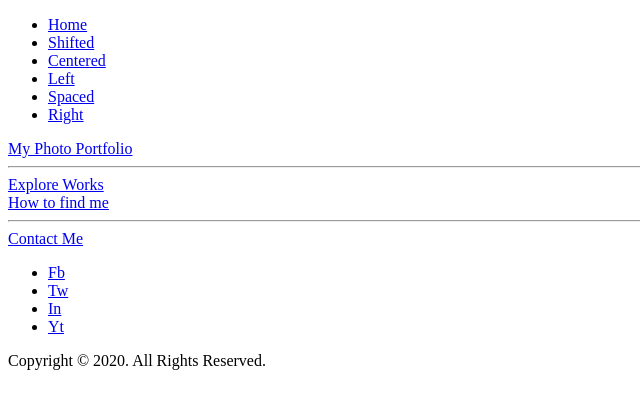
After one commit to ArchBacon/Photo-Portfolio, a Symfony app: template templates/alternatives/home/spaced.html.twig in a window 1280 px wide. The commit adds this page. Shown: the top 409 px of the page, without its empty margins (0-640 px from the left). Run offline with Twig, Linux system fonts and the light colour scheme; the template is opened without the code that fills it, so the values that code supplies are empty; some libraries are stand-ins or nearby versions.

Commit message:
Moved alternative templates to seperate folder for clearity

```diff
--- a/src/Controller/HomeController.php
+++ b/src/Controller/HomeController.php
@@ -13,6 +13,6 @@ class HomeController extends AbstractController
     #[Route('/', name: 'app_home')]
     public function index(): Response
     {
-        return $this->render('home/shifted.html.twig');
+        return $this->render('home/index.html.twig');
     }
 }
--- a/templates/home/spaced.html.twig
+++ b/templates/alternatives/home/spaced.html.twig
@@ -20,17 +20,4 @@
             <span class="text-4xl font-bold duration-700 ease-in-out mr-32 group-hover:mr-24">Contact Me</span>
         </a>
     </div>
-
-    {# FOOTER #}
-    <footer class="fixed bottom-0 w-full">
-        <div class="flex flex-row justify-between mx-12 my-6 text-sm">
-            <ul class="flex flex-row font-bold">
-                <li class="mr-10"><a href="#" class="hover:text-white">Fb</a></li>
-                <li class="mr-10"><a href="#" class="hover:text-white">Tw</a></li>
-                <li class="mr-10"><a href="#" class="hover:text-white">In</a></li>
-                <li><a href="#" class="hover:text-white">Yt</a></li>
-            </ul>
-            <div class="uppercase font-bold">Copyright &copy; 2020. All Rights Reserved.</div>
-        </div>
-    </footer>
 {% endblock %}
--- a/templates/base.html.twig
+++ b/templates/base.html.twig
@@ -14,6 +14,8 @@
     {% endblock %}
 </head>
 <body class="bg-black font-montserrat text-white text-opacity-50">
+    {% include 'shared/header.html.twig' %}
     {% block body %}{% endblock %}
+    {% include 'shared/footer.html.twig' %}
 </body>
 </html>
--- /dev/null
+++ b/templates/shared/footer.html.twig
@@ -0,0 +1,11 @@
+<footer class="fixed bottom-0 w-full">
+    <div class="flex flex-row justify-between mx-12 my-6 text-sm">
+        <ul class="flex flex-row font-bold">
+            <li class="mr-10"><a href="#" class="hover:text-white">Fb</a></li>
+            <li class="mr-10"><a href="#" class="hover:text-white">Tw</a></li>
+            <li class="mr-10"><a href="#" class="hover:text-white">In</a></li>
+            <li><a href="#" class="hover:text-white">Yt</a></li>
+        </ul>
+        <div class="uppercase font-bold">Copyright &copy; 2020. All Rights Reserved.</div>
+    </div>
+</footer>
--- /dev/null
+++ b/templates/shared/header.html.twig
@@ -0,0 +1,12 @@
+<header class="fixed top-0 w-full">
+    <div class="flex flex-row justify-between mx-12 my-6 text-sm">
+        <ul class="flex flex-row font-bold">
+            <li class="mr-10"><a href="#" class="hover:text-white">Home</a></li>
+            <li class="mr-10"><a href="#" class="hover:text-white">Shifted</a></li>
+            <li class="mr-10"><a href="#" class="hover:text-white">Centered</a></li>
+            <li class="mr-10"><a href="#" class="hover:text-white">Left</a></li>
+            <li class="mr-10"><a href="#" class="hover:text-white">Spaced</a></li>
+            <li class="mr-10"><a href="#" class="hover:text-white">Right</a></li>
+        </ul>
+    </div>
+</header>
```
Also changed, not shown: templates/alternatives/home/aligned-left.html.twig (renamed from templates/home/aligned-left.html.twig, +0 -13 lines), templates/alternatives/home/aligned-right.html.twig (renamed from templates/home/aligned-right.html.twig, +0 -13 lines), templates/alternatives/home/centered.html.twig (renamed from templates/home/centered.html.twig, +0 -13 lines), templates/alternatives/home/spaced-3-items.html.twig (renamed from templates/home/spaced-3-items.html.twig, +0 -13 lines), templates/home/index.html.twig (renamed from templates/home/shifted.html.twig, +0 -15 lines). Lines whose indentation alone changed are shown as unchanged.
